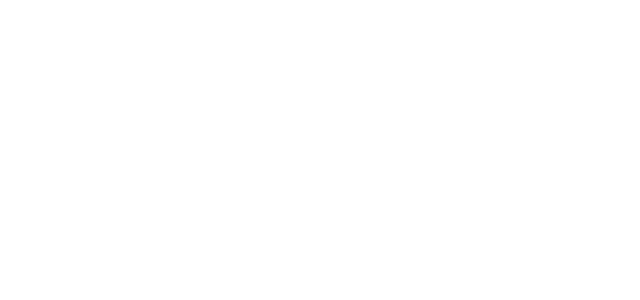
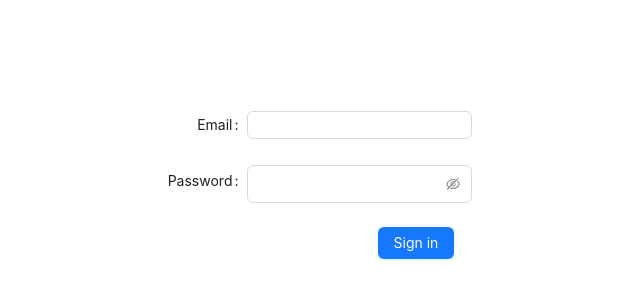
Before and after one commit to jpcastro14/typescript_crp, a React (Vite) app in the folder crp_frontlines/: page /logar in a window 1280 px wide. Before the commit this address had no page. Shown: the part 236-536 px from the top of the page, without its empty margins (337-977 px from the left). Built offline with nearby package versions, Linux system fonts and the light colour scheme.

Commit message:
Feat: Add protected layout

```diff
--- a/crp_frontlines/src/App.tsx
+++ b/crp_frontlines/src/App.tsx
@@ -62,10 +62,10 @@ function App() {
       <AuthProvider>
         <BrowserRouter>
           <Routes>
-            <Route path="/profile" element={<ProtectedLayout children={<ProtectedLayout />} />} />
+            <Route path="/profile" element={<ProtectedLayout />} />
           </Routes>
           <Routes>
-            <Route path="/login" element={<Login />} />
+            <Route path="/logar" element={<Login />} />
           </Routes>
         </BrowserRouter>
       </AuthProvider>
--- a/crp_frontlines/src/components/Login/index.tsx
+++ b/crp_frontlines/src/components/Login/index.tsx
@@ -1,7 +1,21 @@
-import { Col, Form, Row, Input, Button } from "antd"
-import { Route } from "react-router"
+import { Col, Form, Row, Input, Button, message } from "antd"
+import { Route, useNavigate } from "react-router"
+import { useAuth } from "../../context/AuthProvider/useAuth"
 
-function Login() {
+export const Login = () => {
+    const auth = useAuth()
+    const navigate = useNavigate();
+
+    async function onFinish(values: { email: string, password: string }) {
+
+        try {
+            await auth.authenticate(values.email, values.password)
+            navigate('/profile')
+        } catch (error) {
+            message.error('Invalid email or password')
+        }
+    }
+
 
     return (
         <Row
@@ -16,6 +30,7 @@ function Login() {
                     name='basic'
                     labelCol={{ span: 8 }}
                     wrapperCol={{ span: 24 }}
+                    onFinish={onFinish}
                 >
                     <Form.Item
                         label="Email"
@@ -25,14 +40,14 @@ function Login() {
                     </Form.Item>
                     <Form.Item
                         label="Password"
-                        name="user"
+                        name="password"
                     >
                         <Input.Password />
                     </Form.Item>
                     <Form.Item
                         wrapperCol={{ offset: 16, span: 20 }}
                     >
-                        <Button type="primary" >Sign in</Button>
+                        <Button type="primary" htmlType="submit" >Sign in</Button>
                     </Form.Item>
                 </Form>
             </Col>
--- a/crp_frontlines/src/components/ProtectedLayout/index.tsx
+++ b/crp_frontlines/src/components/ProtectedLayout/index.tsx
@@ -1,6 +1,7 @@
 import { useAuth } from "../../context/AuthProvider/useAuth"
+import { setUserLocalStorage } from "../../context/AuthProvider/util"
 
-export const ProtectedLayout = ({ children }: { children?: JSX.Element }) => {
+export const ProtectedLayout = ({ children }: { children?: JSX.Element }): JSX.Element => {
 
 
     const auth = useAuth()
@@ -11,5 +12,8 @@ export const ProtectedLayout = ({ children }: { children?: JSX.Element }) => {
         )
     }
 
-    return children;
+    return <>
+        <h1>Logado com sucesso!</h1>
+        <button  >Deslogar</button>
+    </>
 }
--- a/crp_frontlines/src/context/AuthProvider/index.tsx
+++ b/crp_frontlines/src/context/AuthProvider/index.tsx
@@ -12,6 +12,9 @@ export const AuthProvider = ({ children }: IAuthProvider) => {
 
         const response = await LoginRequest(email, password)
         const payload = { token: response.token, email }
+
+        console.log(response);
+
 
         setUser(payload)
         setUserLocalStorage(payload)
--- a/crp_frontlines/src/context/AuthProvider/util.ts
+++ b/crp_frontlines/src/context/AuthProvider/util.ts
@@ -9,15 +9,19 @@ export function getUserLocalStorage() {
     const json = localStorage.getItem('u')
 
     if (!json) {
+
+
         return null
+
     }
 
     const user = JSON.parse(json)
 
-    return user ?? null;
+    return user ?? null
 }
 
 export async function LoginRequest(email: string, password: string) {
+
     try {
         const request = await Api.post('login', { email, password });
         return request.data;
--- a/crp_frontlines/src/services/api.ts
+++ b/crp_frontlines/src/services/api.ts
@@ -1,5 +1,5 @@
 import axios from "axios";
 
 export const Api = axios.create({
-    baseURL: "https://reqres.in/api/"
-})
+    baseURL: "https://reqres.in/api/login"
+});
```
